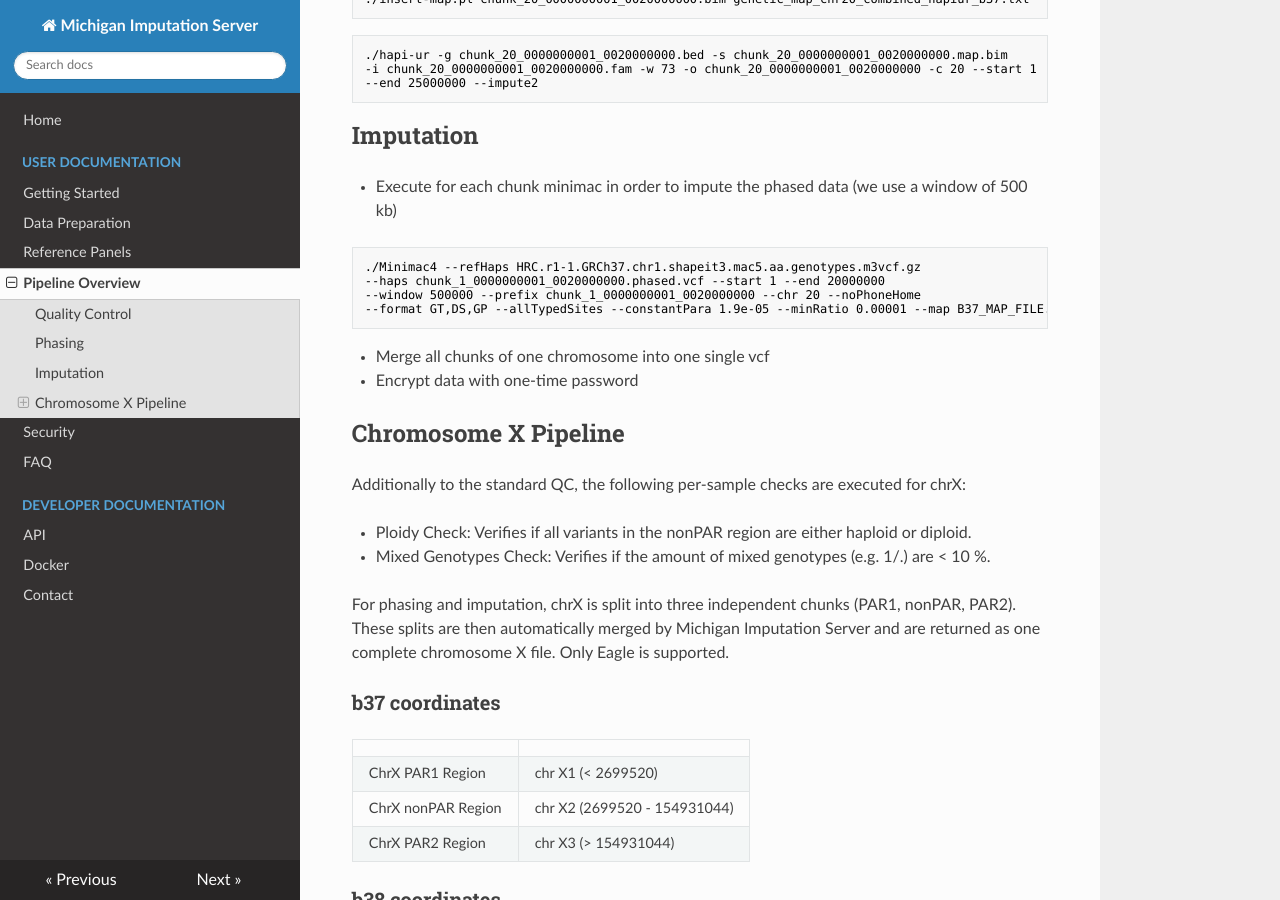
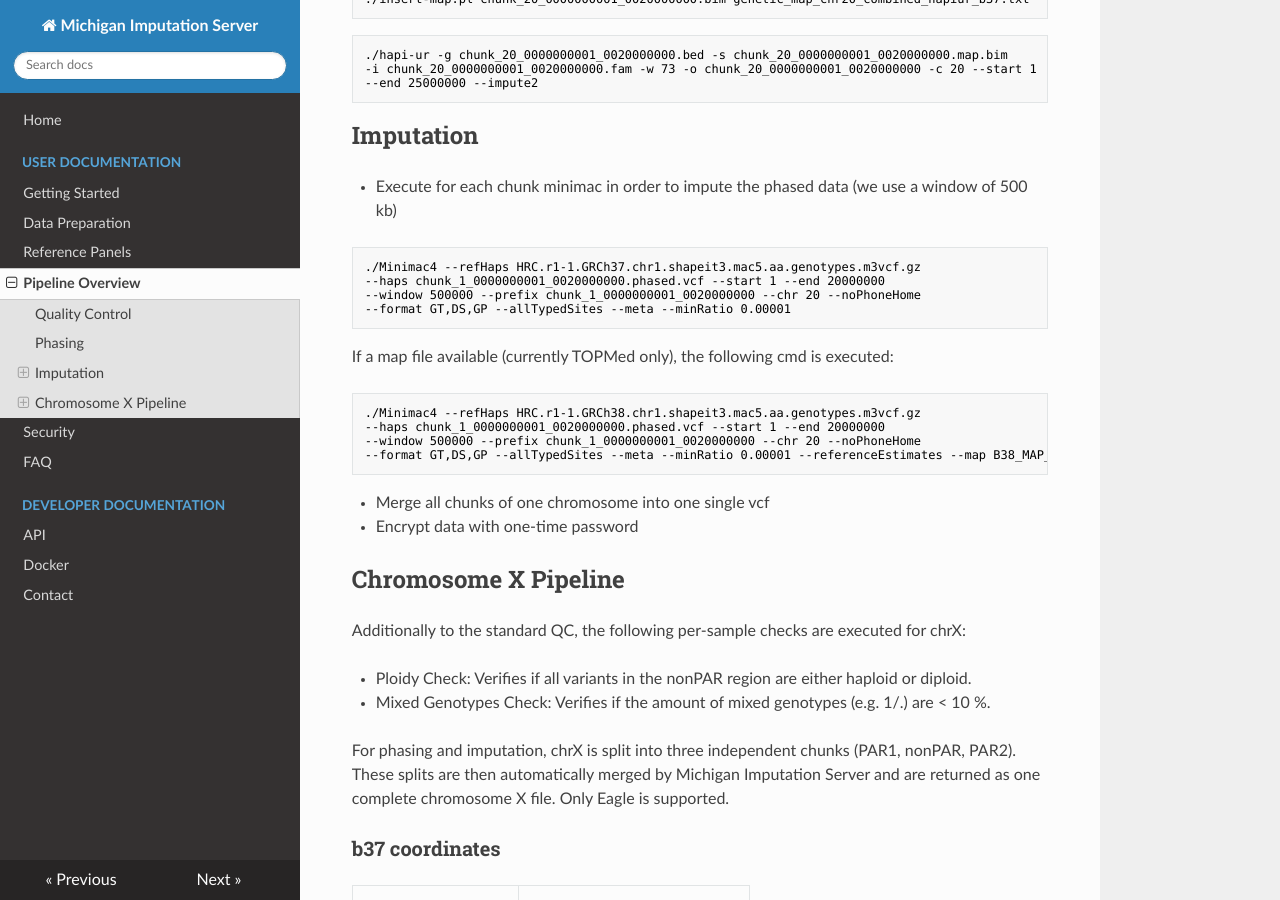
Before and after one commit to genepi/imputationserver, an MkDocs documentation site: the page built from docs/pipeline.md, in a window 1280 px wide and 900 px high, scrolled down 1681 px. Built offline with MkDocs 1.6.1, drawn with Linux system fonts in a browser that asks for light colours; nearby versions of some CDN libraries; old or Windows-style settings are respelled for this version of MkDocs.

Commit message:
update docs

`````diff
--- a/docs/pipeline.md
+++ b/docs/pipeline.md
@@ -73,13 +73,24 @@ chunk_20_0000000001_0020000000.fam --input-map genetic_map_b37.tar.gz/genetic_ma
 ````
 
 ## Imputation
+
+###
 * Execute for each chunk minimac in order to impute the phased data (we use a window of 500 kb)
 
 ````sh
 ./Minimac4 --refHaps HRC.r1-1.GRCh37.chr1.shapeit3.mac5.aa.genotypes.m3vcf.gz
 --haps chunk_1_0000000001_0020000000.phased.vcf --start 1 --end 20000000
 --window 500000 --prefix chunk_1_0000000001_0020000000 --chr 20 --noPhoneHome
---format GT,DS,GP --allTypedSites --constantPara 1.9e-05 --minRatio 0.00001 --map B37_MAP_FILE.map
+--format GT,DS,GP --allTypedSites --meta --minRatio 0.00001
+````
+
+If a map file available (currently TOPMed only), the following cmd is executed:
+
+````sh
+./Minimac4 --refHaps HRC.r1-1.GRCh38.chr1.shapeit3.mac5.aa.genotypes.m3vcf.gz
+--haps chunk_1_0000000001_0020000000.phased.vcf --start 1 --end 20000000
+--window 500000 --prefix chunk_1_0000000001_0020000000 --chr 20 --noPhoneHome
+--format GT,DS,GP --allTypedSites --meta --minRatio 0.00001 --referenceEstimates --map B38_MAP_FILE.map
 ````
 
 * Merge all chunks of one chromosome into one single vcf
`````
Also changed, not shown: docs/faq.md (+6 -3 lines).
